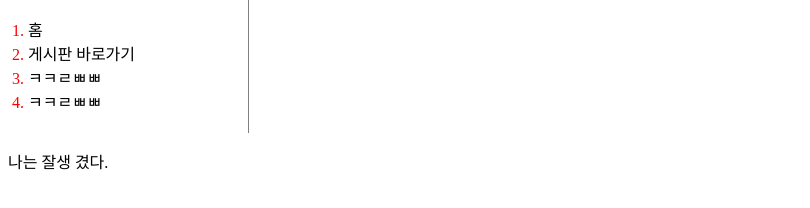
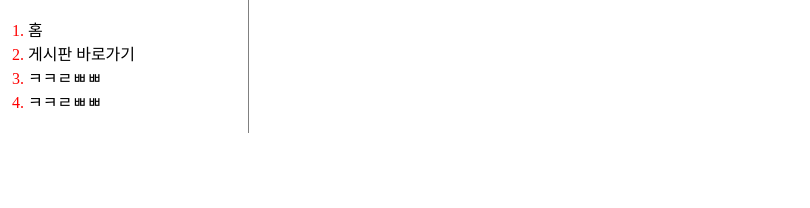
Before and after one commit to moony564/codingpark, a plain HTML site: page index.html in a window 1280 px wide. Shown: the part 104-312 px from the top of the page, without its empty margins (0-810 px from the left). Drawn offline with Linux system fonts and the light colour scheme.

Commit message:
Update index.html

```diff
--- a/index.html
+++ b/index.html
@@ -37,6 +37,5 @@
         <li><a href="index.html" class="link" onclick="alert('개발중입니다.')">ㅋㅋㄹㅃㅃ</a></li>
     </ol>
 
-    <p>나는 잘생 겼다.</p>
 </body>
 </html>
```
